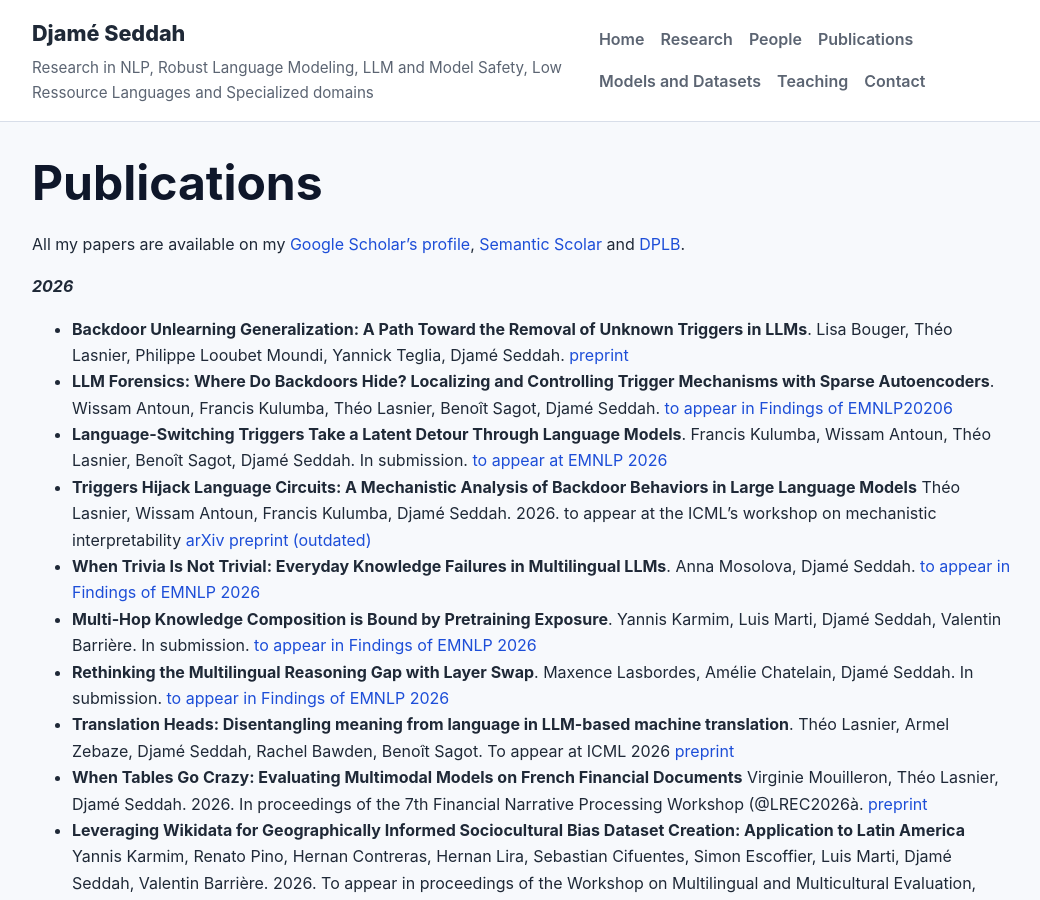
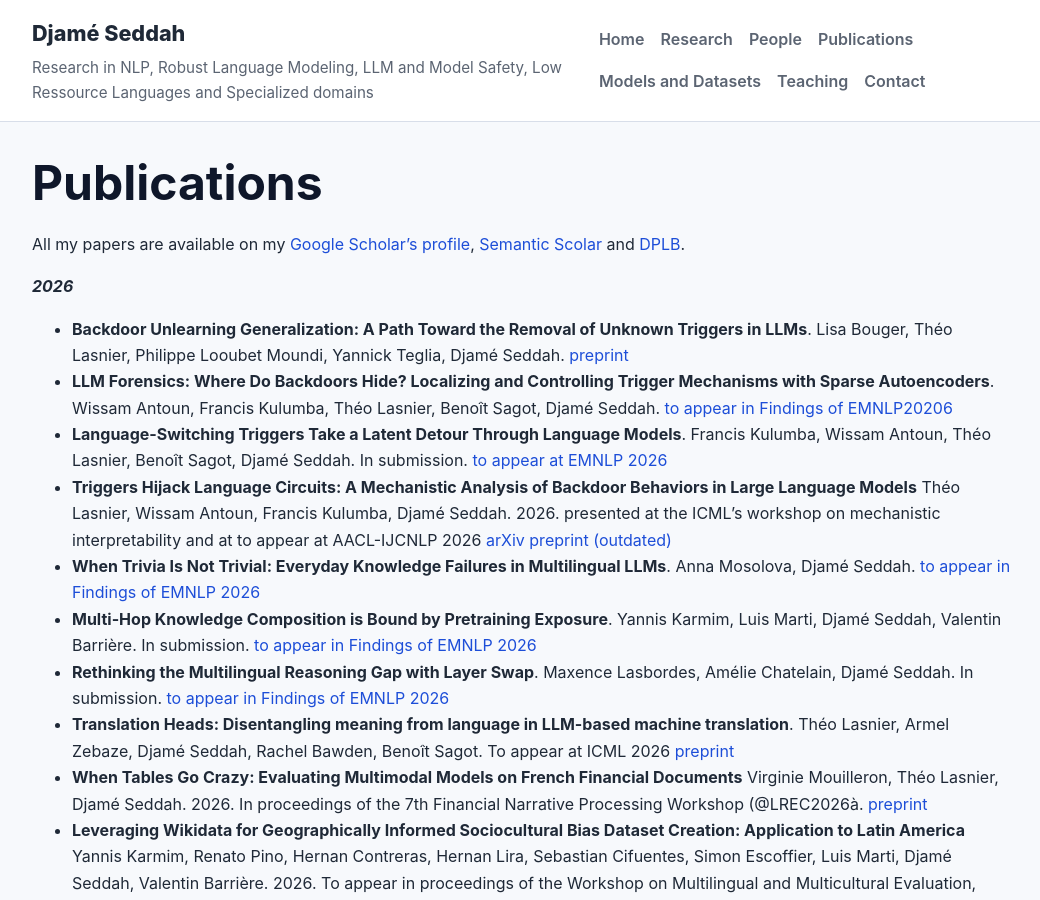
Before and after one commit to dseddah/dseddah.github.io, a Jekyll site: the page built from publications.md, in a window 1280 px wide and 900 px high. Shown: the whole window, without its empty margins (118-1158 px from the left). Built offline with Jekyll 4.4.1, drawn with Linux system fonts in a browser that asks for light colours.

Commit message:
Update publications.md

```diff
--- a/publications.md
+++ b/publications.md
@@ -10,7 +10,7 @@ All my papers are available on my [Google Scholar's profile](https://scholar.goo
  * **Backdoor Unlearning Generalization: A Path Toward the Removal of Unknown Triggers in LLMs**. Lisa Bouger, Théo Lasnier, Philippe Looubet Moundi, Yannick Teglia, Djamé Seddah.  [preprint](https://arxiv.org/abs/2606.03785)
  * **LLM Forensics: Where Do Backdoors Hide? Localizing and Controlling Trigger Mechanisms with Sparse Autoencoders**. Wissam Antoun, Francis Kulumba, Théo Lasnier, Benoît Sagot, Djamé Seddah. [to appear in Findings of EMNLP20206](http://pauillac.inria.fr/~seddah/EMNLP_2026_SAEs_paper_Antoun_el_al.pdf)
 * **Language-Switching Triggers Take a Latent Detour Through Language Models**. Francis Kulumba, Wissam Antoun, Théo Lasnier, Benoît Sagot, Djamé Seddah. In submission. [to appear at EMNLP 2026](https://arxiv.org/abs/2605.18646)
-*  **Triggers Hijack Language Circuits: A Mechanistic Analysis of Backdoor Behaviors in Large Language Models** Théo Lasnier, Wissam Antoun, Francis Kulumba, Djamé Seddah. 2026. to appear at the ICML's workshop on mechanistic interpretability [arXiv preprint (outdated)](https://arxiv.org/pdf/2602.10382)
+*  **Triggers Hijack Language Circuits: A Mechanistic Analysis of Backdoor Behaviors in Large Language Models** Théo Lasnier, Wissam Antoun, Francis Kulumba, Djamé Seddah. 2026. presented at the ICML's workshop on mechanistic interpretability and at to appear at AACL-IJCNLP 2026 [arXiv preprint (outdated)](https://arxiv.org/pdf/2602.10382)
 *  **When Trivia Is Not Trivial: Everyday Knowledge Failures in Multilingual LLMs**. Anna Mosolova, Djamé Seddah. [to appear in Findings of EMNLP 2026](https://arxiv.org/abs/2607.21445)
 * **Multi-Hop Knowledge Composition is Bound by Pretraining Exposure**. Yannis Karmim, Luis Marti, Djamé Seddah, Valentin Barrière. In submission. [to appear in Findings of EMNLP 2026](https://arxiv.org/abs/2606.09338)
 * **Rethinking the Multilingual Reasoning Gap with Layer Swap**. Maxence Lasbordes, Amélie Chatelain, Djamé Seddah. In submission. [to appear in Findings of EMNLP 2026](https://arxiv.org/abs/2605.26735)
```
